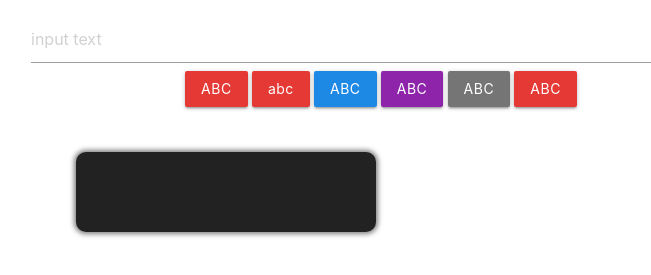
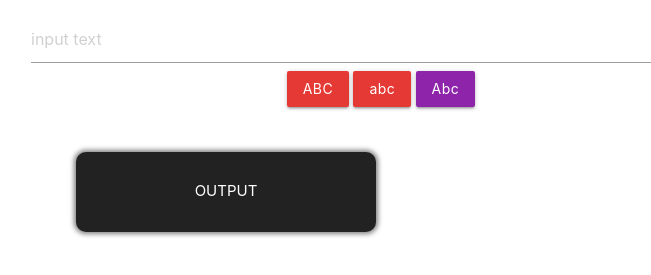
Before and after one commit to devmusyoki/Javascript-short-projects, a plain HTML site: page Text formatter/index.html in a window 1280 px wide. Both pictures are taken after a click on the button "ABC". Shown: the part 99-374 px from the top of the page, without its empty margins (259-910 px from the left). Drawn offline with nearby package versions, Linux system fonts and the light colour scheme.

Commit message:
will add some styles later

```diff
--- a/Text formatter/index.html
+++ b/Text formatter/index.html
@@ -5,7 +5,7 @@
     <meta http-equiv="X-UA-Compatible" content="IE=edge">
     <meta name="viewport" content="width=device-width, initial-scale=1.0">
         <link rel="stylesheet" href="https://cdnjs.cloudflare.com/ajax/libs/materialize/1.0.0/css/materialize.min.css">
-    <link rel=stylesheet href="stylesheet">
+    <link rel=stylesheet href="styles.css">
     <title>Text Formatter</title>
 </head>
 <style>
@@ -37,21 +37,13 @@ p{
     style="text-transform: uppercase;">ABC</button>
 
     <button
-    class="btn uppercase red darken-1"
-    style="text-transform: lowercase;">ABC</button>
-    <button
-    class="btn lowercase blue darken-1"
-    style="text-transform: uppercase;">ABC</button>
-    <button
-     class="btn capitalize purple darken-1"
-     style="text-transform: capitalize;">ABC</button>
-    <button
-    class="btn italics grey darken-1"
-    style="text-transform: italics;">ABC</button>
-    <button
-    class="btn underline red darken-1"
-    style="text-transform: underline;">ABC</button>
+    class="btn lowercase red darken-1"
+    style="text-transform: lowercase;">abc</button>
 
-    <p id="output-filled"></p>
+
+    <button class="btn capitalize purple darken-1" style="text-transform: capitalize;">Abc</button>
+
+    <p id="output-field">Output</p>
 </body>
+<script src="main.js"></script>
 </html>
--- a/Text formatter/main.js
+++ b/Text formatter/main.js
@@ -0,0 +1,30 @@
+const inputField = document.getElementById("input-field");
+const outputField = document.getElementById("output-field");
+
+console.log(inputField)
+console.log(outputField)
+
+inputField.addEventListener("keyup", getValue);
+
+function getValue() {
+    outputField.innerHTML = inputField.value;
+}
+
+const uppercaseBtn = document.querySelector('.uppercase')
+
+uppercaseBtn.addEventListener("click",() =>{
+    return(outputField.innerHTML=outputField.innerHTML.toUpperCase());
+});
+
+document.querySelector('.lowercase').onclick=()=>{
+    (outputField.innerHTML=outputField.innerHTML.toLowerCase());
+};
+document.querySelector('.capitalize').onclick=()=>{
+    (outputField.innerHTML = outputField.innerHTML.charAt(0).toUpperCase() + outputField.innerHTML.slice(1).toLowerCase());
+};
+document.querySelector('.italics').onclick=()=>{
+    return(outputField.innerHTML=outputField.innerHTML.toItalic());
+};
+document.querySelector('.underline').onclick=()=>{
+    return(outputField.innerHTML=outputField.innerHTML.toUnderline());
+};
```
